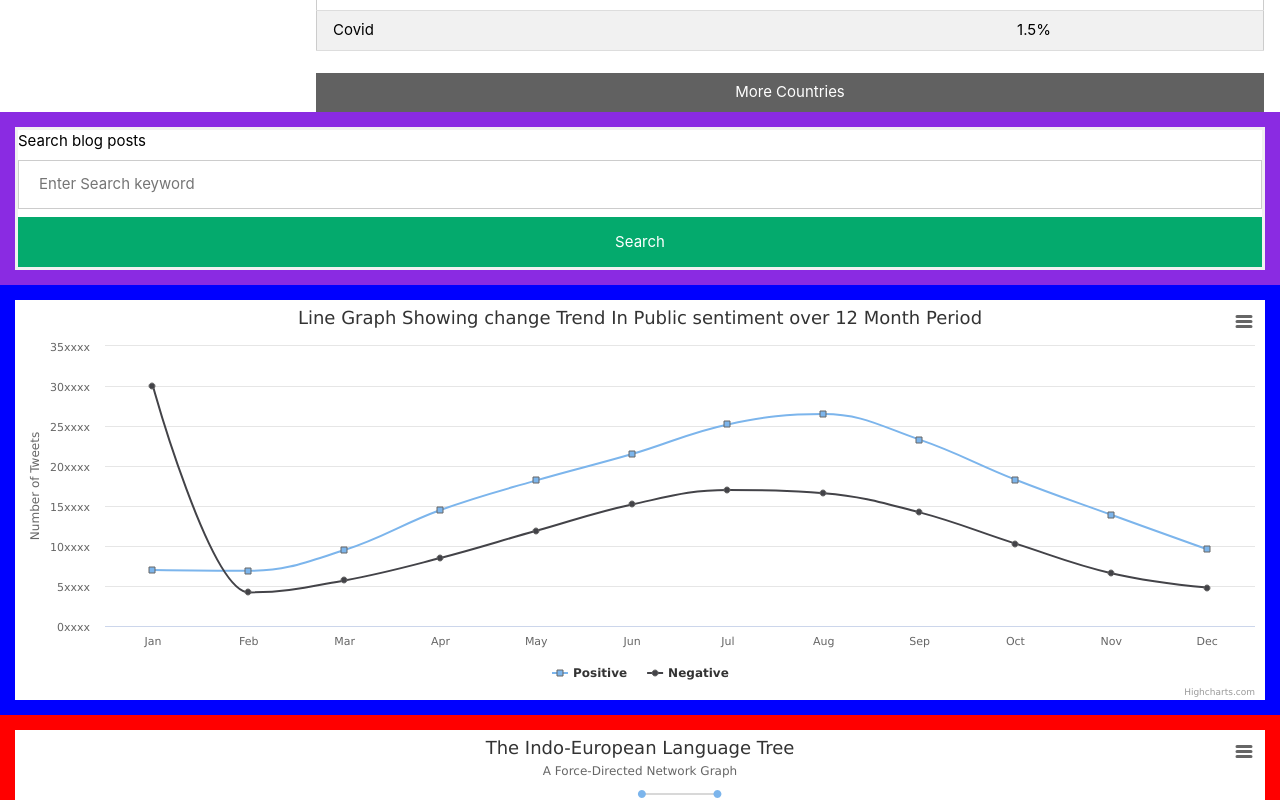
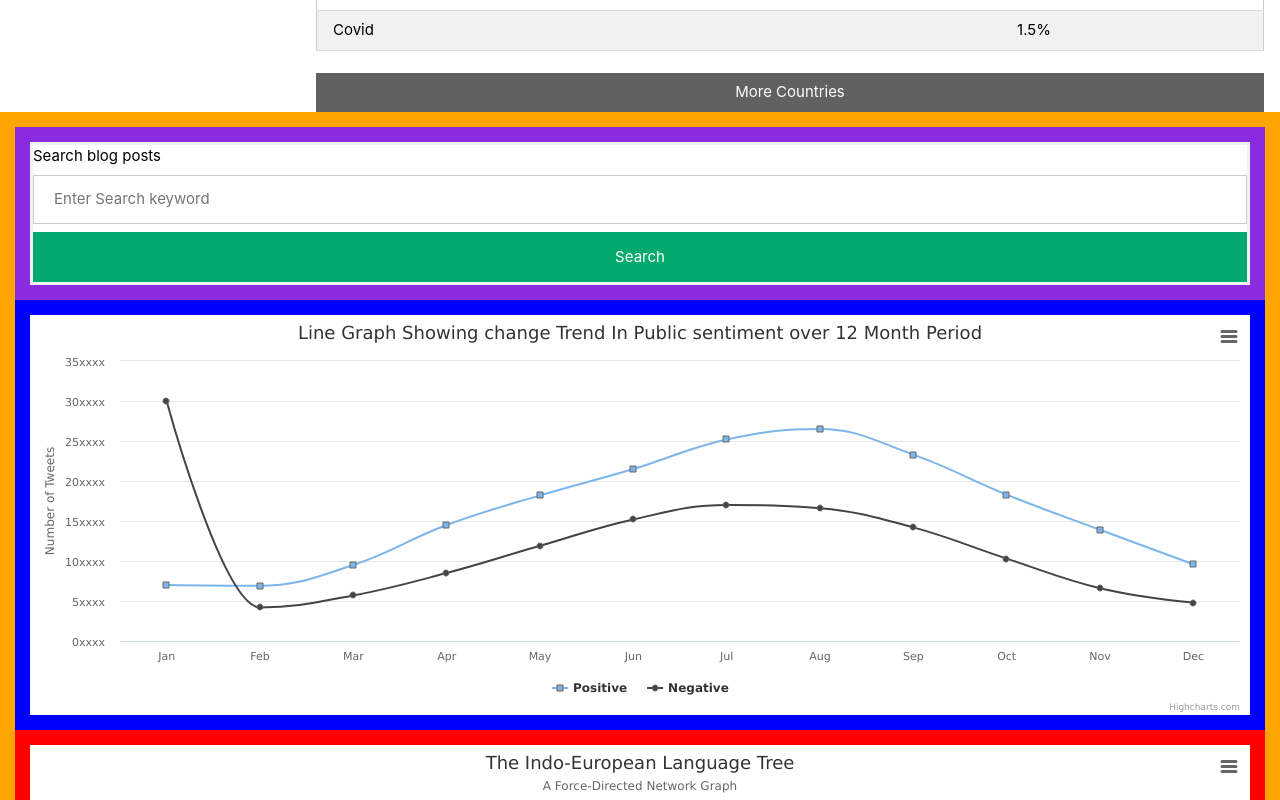
Before and after one commit to COS301-SE-2021/Integrated-Data-Intelligence-Suite, a React (Create React App) app in the folder frontend/: page /dashboard in a window 1280 px wide. Shown: the part 877-1677 px from the top of the page. Built offline with nearby package versions, Linux system fonts and the light colour scheme.

Commit message:
Added Debugging Borders in GraphList class

```diff
--- a/frontend/src/app/components/GraphList.js
+++ b/frontend/src/app/components/GraphList.js
@@ -478,7 +478,7 @@ class GraphList extends React.Component {
 
 	render(){
 		return (
-			<div>
+			<div id = "graph_list_div">
 
 				<div id='search_bar_div'>
 					<form
--- a/frontend/src/styles/graphList.css
+++ b/frontend/src/styles/graphList.css
@@ -3,3 +3,10 @@
 	border-color: blueviolet;
 	border-style: solid;
 }
+
+
+#graph_list_div{
+	border: 1em;
+	border-color:orange;
+	border-style: solid;
+}
```
